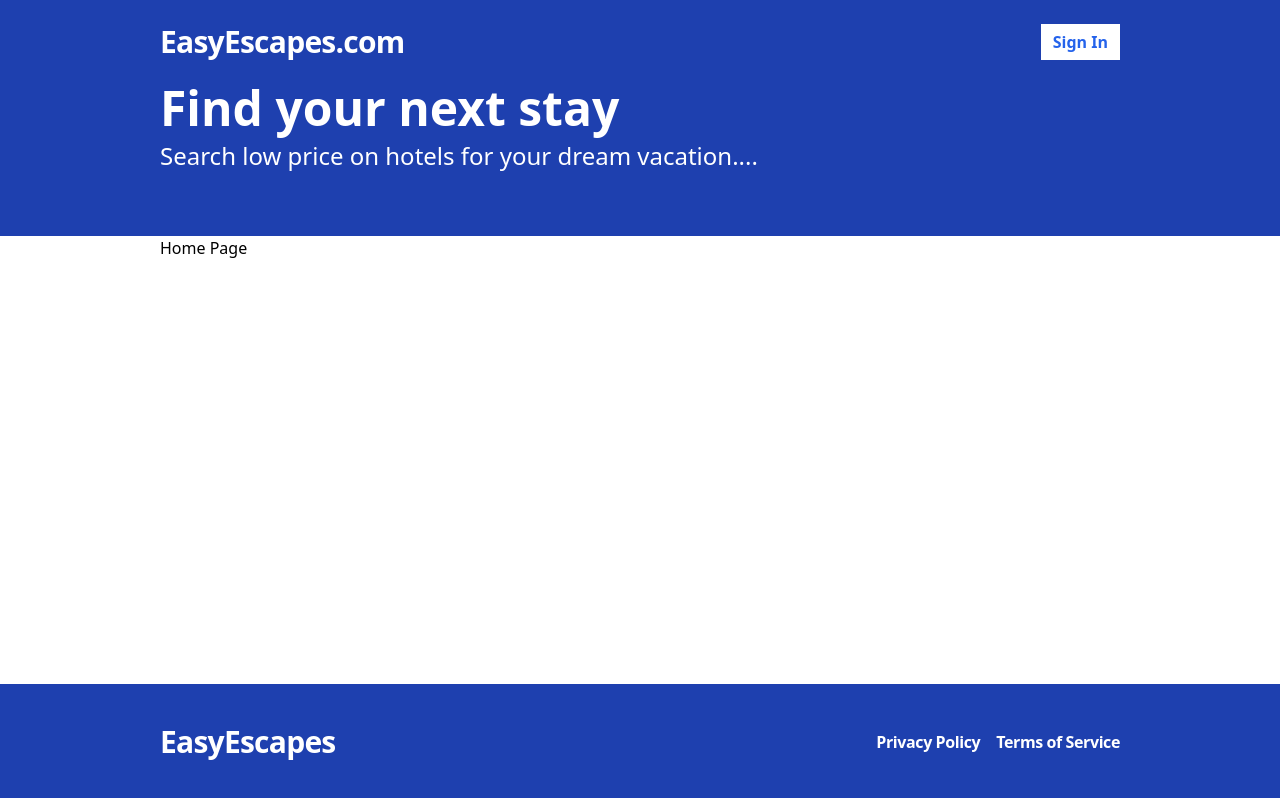
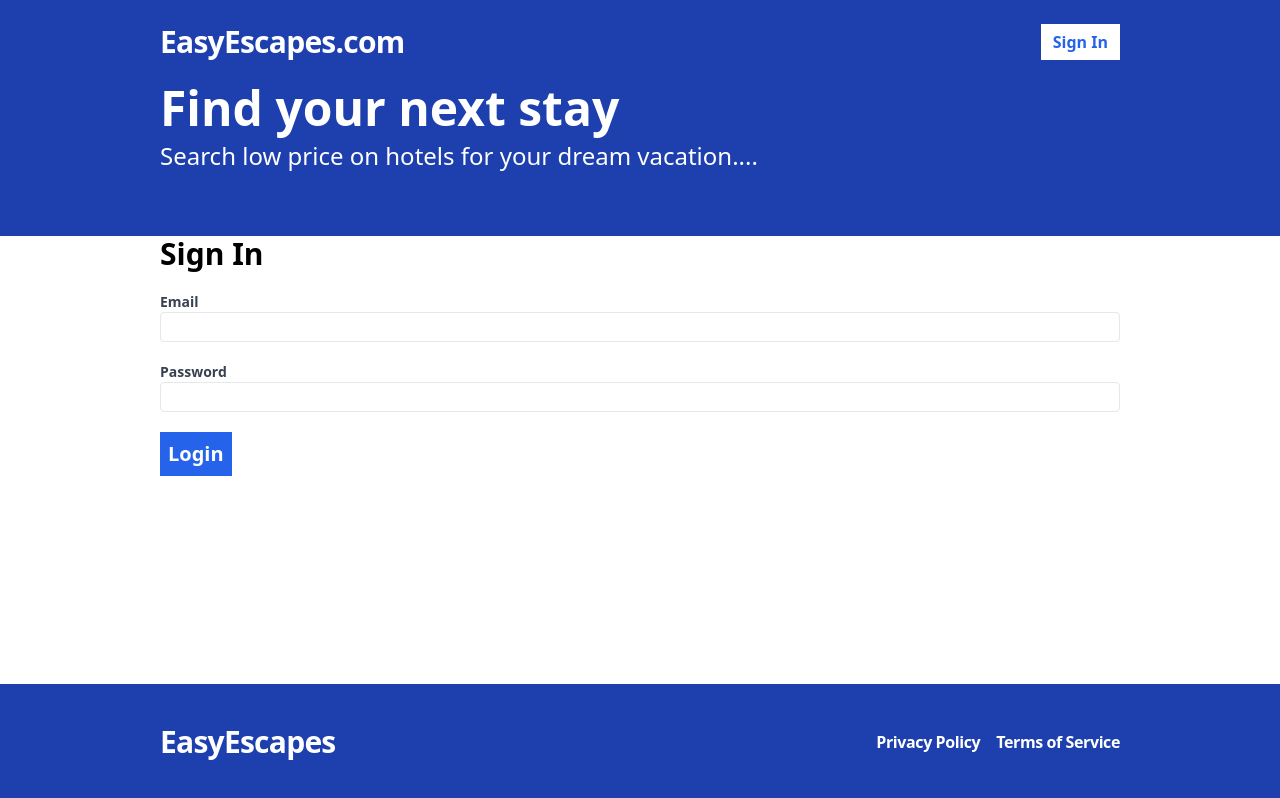
Before and after one commit to Jerry-Sharma21/booking_app, a React (Vite) app in the folder frontend/: page /sign-in in a window 1280 px wide. Before the commit this address led to /. Built offline with nearby package versions, Linux system fonts and the light colour scheme; no server answers.

Commit message:
Sign in and out funcationality

```diff
--- a/frontend/src/App.tsx
+++ b/frontend/src/App.tsx
@@ -7,6 +7,7 @@
   Routes,
 } from 'react-router-dom';
 
+import SignIn from './pages/SignIn';
 import Layout from './layouts/Layout';
 import Register from './pages/Register';
 
@@ -37,6 +38,14 @@
           </Layout>
         }
       />
+      <Route
+        path="/sign-in"
+        element={
+          <Layout>
+            <SignIn />
+          </Layout>
+        }
+      />
       <Route path="*" element={<Navigate to="/" />} />
     </Routes>
   </Router>
--- a/frontend/src/api-client.ts
+++ b/frontend/src/api-client.ts
@@ -1,3 +1,4 @@
+import { SignInFormData } from './pages/SignIn';
 import { RegisterFormData } from './pages/Register';
 
 const API_BASE_URL = import.meta.env.VITE_API_BASE_URL;
@@ -5,7 +6,7 @@
 // api to register the user
 export const register = async (formData: RegisterFormData) => {
   const response = await fetch(`${API_BASE_URL}/api/users/register`, {
-    method: 'Post',
+    method: 'POST',
     credentials: 'include',
     headers: {
       'Content-type': 'application/json',
@@ -32,3 +33,36 @@
 
   return response.json();
 };
+
+// to signIn
+export const signIn = async (formData: SignInFormData) => {
+  const response = await fetch(`${API_BASE_URL}/api/auth/login`, {
+    method: 'POST',
+    credentials: 'include',
+    headers: {
+      'Content-Type': 'application/json',
+    },
+    body: JSON.stringify(formData),
+  });
+
+  const body = await response.json();
+
+  if (!response.ok) {
+    throw new Error(body.message);
+  }
+
+  return body;
+};
+
+//to signOut
+
+export const signOut = async () => {
+  const response = await fetch(`${API_BASE_URL}/api/auth/logout`, {
+    method: 'POST',
+    credentials: 'include',
+  });
+
+  if (!response.ok) {
+    throw new Error('Error during sign out');
+  }
+};
--- a/frontend/src/components/Header.tsx
+++ b/frontend/src/components/Header.tsx
@@ -2,6 +2,7 @@
 
 import { Link } from 'react-router-dom';
 
+import SignOutButton from './SignOutButton';
 import { useAppContext } from '../contexts/AppContext';
 
 const Header: React.FC = () => {
@@ -18,7 +19,7 @@
             <>
               <Link to="/my-bookings">My Bookings</Link>
               <Link to="/my-hotels">My Hotels</Link>
-              <button>Sign Out</button>
+              <SignOutButton />
             </>
           ) : (
             <Link
--- /dev/null
+++ b/frontend/src/components/SignOutButton.tsx
@@ -0,0 +1,43 @@
+import React from 'react';
+
+import { useMutation, useQueryClient } from 'react-query';
+
+import * as apiClient from '../api-client';
+import { useAppContext } from '../contexts/AppContext';
+
+const SignOutButton: React.FC = () => {
+  const { showToast } = useAppContext();
+  const queryClient = useQueryClient();
+
+  const mutation = useMutation(apiClient.signOut, {
+    onSuccess: async () => {
+      await queryClient.invalidateQueries('validateToken');
+      showToast({
+        message: 'Signed Out!',
+        type: 'SUCCESS',
+      });
+    },
+
+    onError: (error: Error) => {
+      showToast({
+        message: error.message,
+        type: 'ERROR',
+      });
+    },
+  });
+
+  const handleClick = () => {
+    mutation.mutate();
+  };
+
+  return (
+    <button
+      className="text-blue-600 px-3 font-bold bg-white hover:bg-gray-100"
+      onClick={handleClick}
+    >
+      Sign Out
+    </button>
+  );
+};
+
+export default SignOutButton;
--- a/frontend/src/pages/Register.tsx
+++ b/frontend/src/pages/Register.tsx
@@ -1,8 +1,8 @@
 import React from 'react';
 
 import { useForm } from 'react-hook-form';
-import { useMutation } from 'react-query';
 import { useNavigate } from 'react-router-dom';
+import { useMutation, useQueryClient } from 'react-query';
 
 import * as apiClient from '../api-client';
 import { useAppContext } from '../contexts/AppContext';
@@ -17,7 +17,7 @@
 
 const Register: React.FC = () => {
   const { showToast } = useAppContext();
-
+  const queryClient = useQueryClient();
   const navigate = useNavigate();
 
   const {
@@ -28,11 +28,12 @@
   } = useForm<RegisterFormData>();
 
   const mutation = useMutation(apiClient.register, {
-    onSuccess: () => {
+    onSuccess: async () => {
       showToast({
         message: 'Registration Success!',
         type: 'SUCCESS',
       });
+      await queryClient.invalidateQueries('validateToken');
       navigate('/');
     },
 
@@ -44,7 +45,7 @@
     },
   });
 
-  const onSubmit = handleSubmit((data) => {
+  const onSubmit = handleSubmit(data => {
     mutation.mutate(data);
   });
 
@@ -107,7 +108,7 @@
           type="password"
           className="border rounded w-full py-1 px-2 font-normal"
           {...register('confirmPassword', {
-            validate: (value) => {
+            validate: value => {
               if (!value) {
                 return 'This field is required';
               } else if (watch('password') != value) {
--- /dev/null
+++ b/frontend/src/pages/SignIn.tsx
@@ -0,0 +1,90 @@
+import React from 'react';
+
+import { useForm } from 'react-hook-form';
+import { useNavigate } from 'react-router-dom';
+import { useMutation, useQueryClient } from 'react-query';
+
+import * as apiClient from '../api-client';
+import { useAppContext } from '../contexts/AppContext';
+
+export type SignInFormData = {
+  email: string;
+  password: string;
+};
+
+const SignIn: React.FC = () => {
+  const {
+    register,
+    formState: { errors },
+    handleSubmit,
+  } = useForm<SignInFormData>();
+
+  const navigate = useNavigate();
+  const queryClient = useQueryClient();
+  const { showToast } = useAppContext();
+
+  const mutation = useMutation(apiClient.signIn, {
+    onSuccess: async () => {
+      showToast({
+        message: 'Sign in Successful!',
+        type: 'SUCCESS',
+      });
+      await queryClient.invalidateQueries('validateToken');
+      navigate('/');
+    },
+    onError: (error: Error) => {
+      showToast({
+        message: error.message,
+        type: 'ERROR',
+      });
+    },
+  });
+
+  const onSubmit = handleSubmit(data => {
+    mutation.mutate(data);
+  });
+
+  return (
+    <form className="flex flex-col gap-5" onSubmit={onSubmit}>
+      <h2 className="text-3xl font-bold">Sign In</h2>
+      <label className="text-gray-700 text-sm font-bold flex-1">
+        Email
+        <input
+          type="email"
+          className="border rounded w-full py-1 px-2 font-normal"
+          {...register('email', { required: 'This field is required.' })}
+        ></input>
+        {errors.email && (
+          <span className="text-red-500">{errors.email.message}</span>
+        )}
+      </label>
+      <label className="text-gray-700 text-sm font-bold flex-1">
+        Password
+        <input
+          type="password"
+          className="border rounded w-full py-1 px-2 font-normal"
+          {...register('password', {
+            required: 'This field is required.',
+            minLength: {
+              value: 6,
+              message: 'Password must be at least 6 characters',
+            },
+          })}
+        ></input>
+        {errors.password && (
+          <span className="text-red-500">{errors.password.message}</span>
+        )}
+      </label>
+      <span>
+        <button
+          type="submit"
+          className="bg-blue-600 text-white p-2 font-bold hover:bg-blue-500 text-xl"
+        >
+          Login
+        </button>
+      </span>
+    </form>
+  );
+};
+
+export default SignIn;
```
Also changed, not shown: 2 other files (tests, documents, lock files or other folders).
